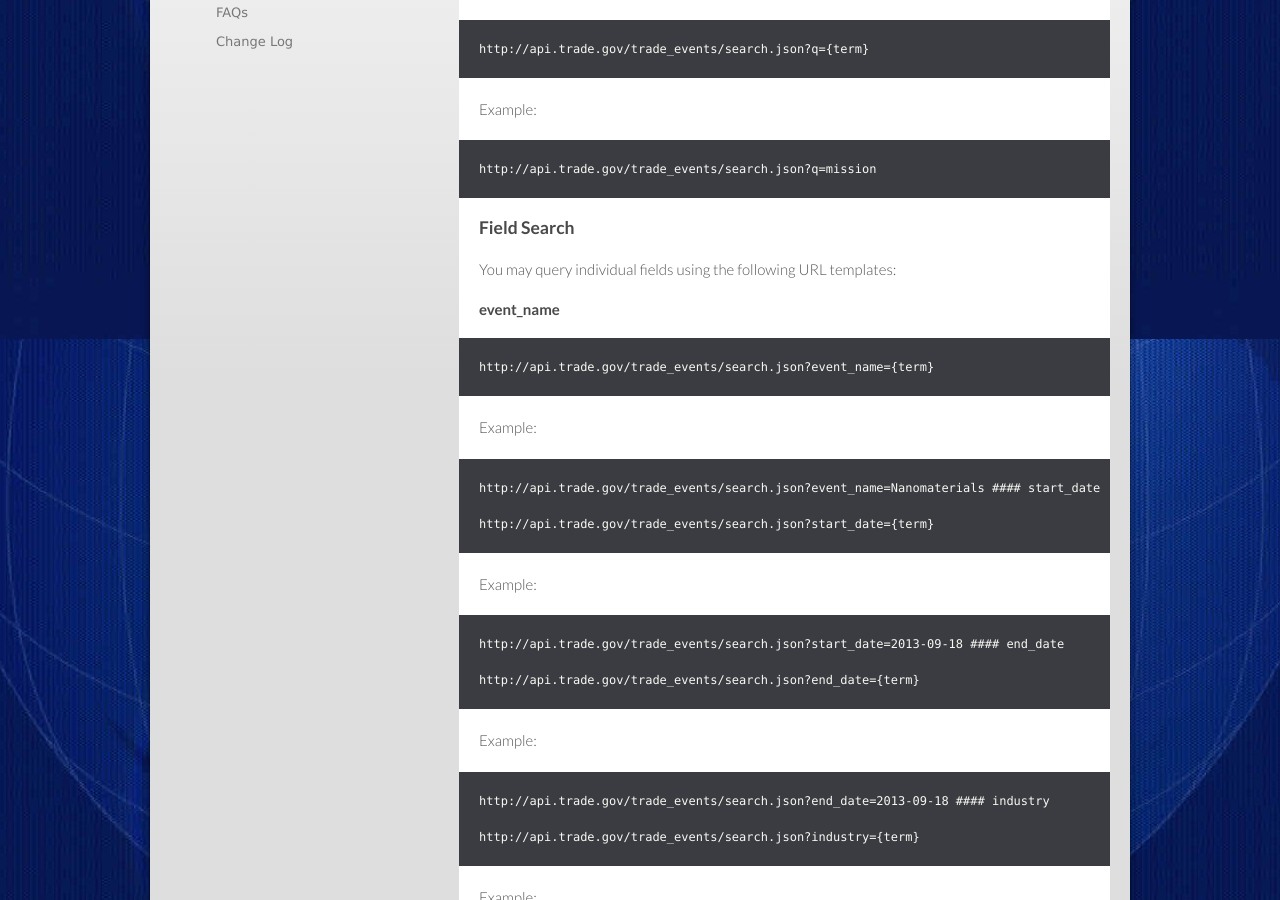
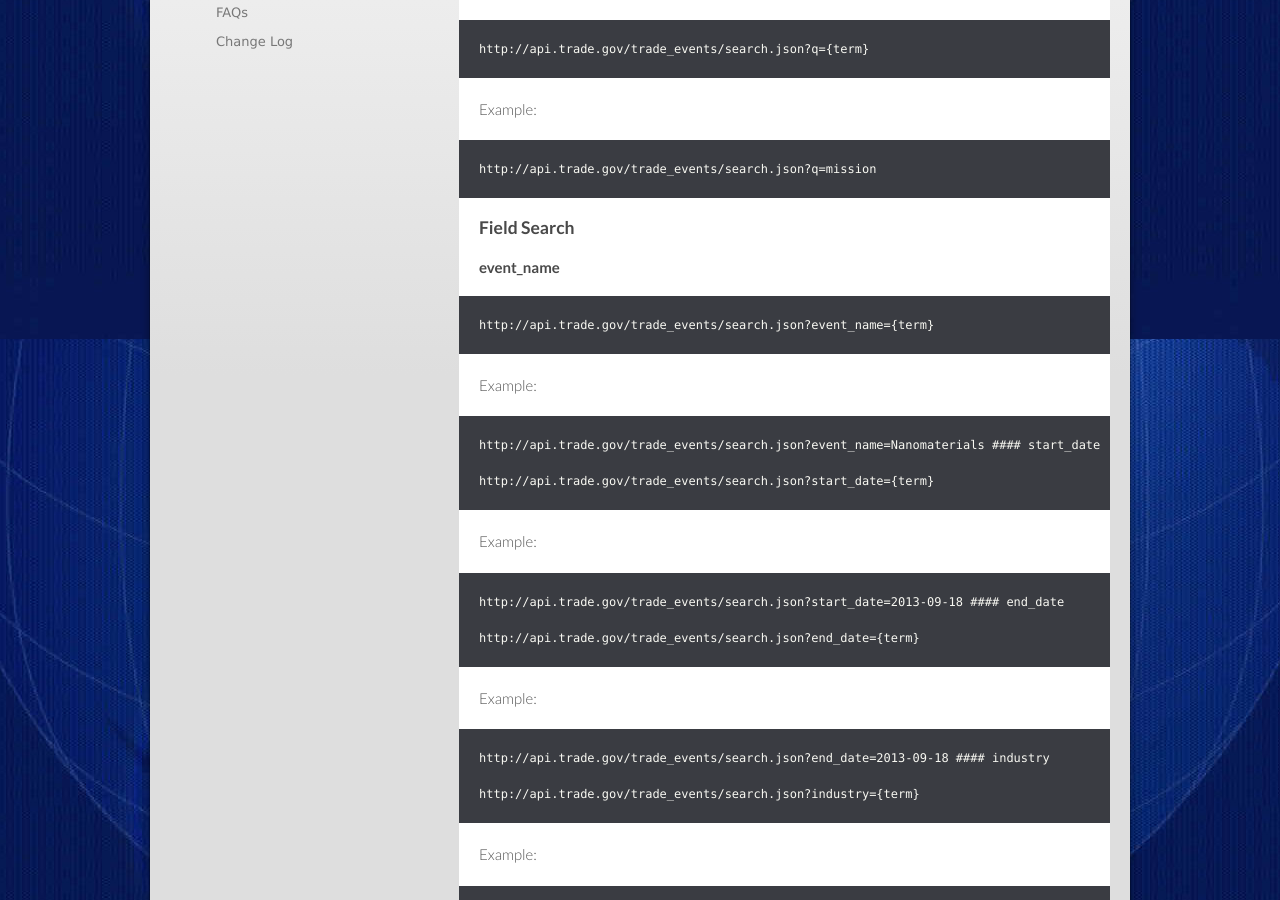
Before and after one commit to InternationalTradeAdministration/developerportal, a Jekyll site: the page built from _posts/2013-08-21-trade-events.markdown, in a window 1280 px wide and 900 px high, scrolled down 516 px. Built offline with Jekyll 4.4.1, drawn with Linux system fonts in a browser that asks for light colours.

Commit message:
Updated 2013-08-21-trade-events.markdown

```diff
--- a/_posts/2013-08-21-trade-events.markdown
+++ b/_posts/2013-08-21-trade-events.markdown
@@ -22,7 +22,6 @@ Example:
     http://api.trade.gov/trade_events/search.json?q=mission
 
 ###Field Search
-You may query individual fields using the following URL templates:
 ####event_name
 
     http://api.trade.gov/trade_events/search.json?event_name={term}
```
